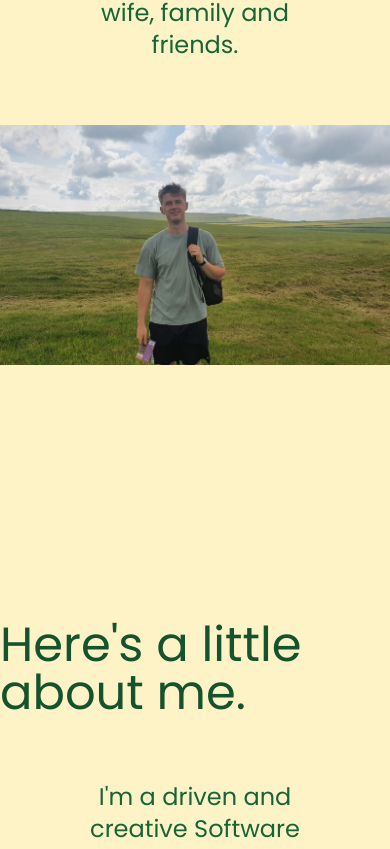
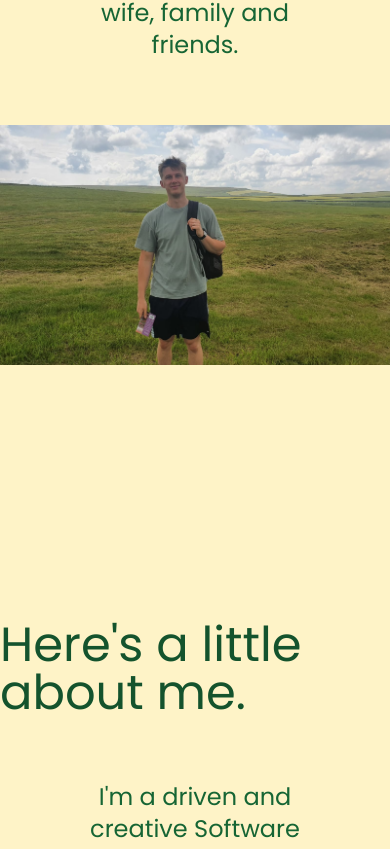
Before and after one commit to Jookz/Landing-Page, a React (Vite) app: page /about in a window 390 px wide. Shown: the part 1795-2644 px from the top of the page. Built offline with nearby package versions, Linux system fonts and the light colour scheme; the HTML template or start-up script is replaced by a standard one.

Commit message:
fixed banner for mobile view

```diff
--- a/src/Components/Banner.jsx
+++ b/src/Components/Banner.jsx
@@ -2,6 +2,6 @@ import React from "react";
 
 export default function Banner() {
   return (
-    <div className="flex justify-center items-center h-60 bg-fixed bg-[url('../../images/Hiking.jpeg')] bg-cover"></div>
+    <div className="flex justify-center items-center h-60 bg-fixed bg-[url('../../images/Hiking.jpeg')] bg-cover bg-center "></div>
   );
 }
```
